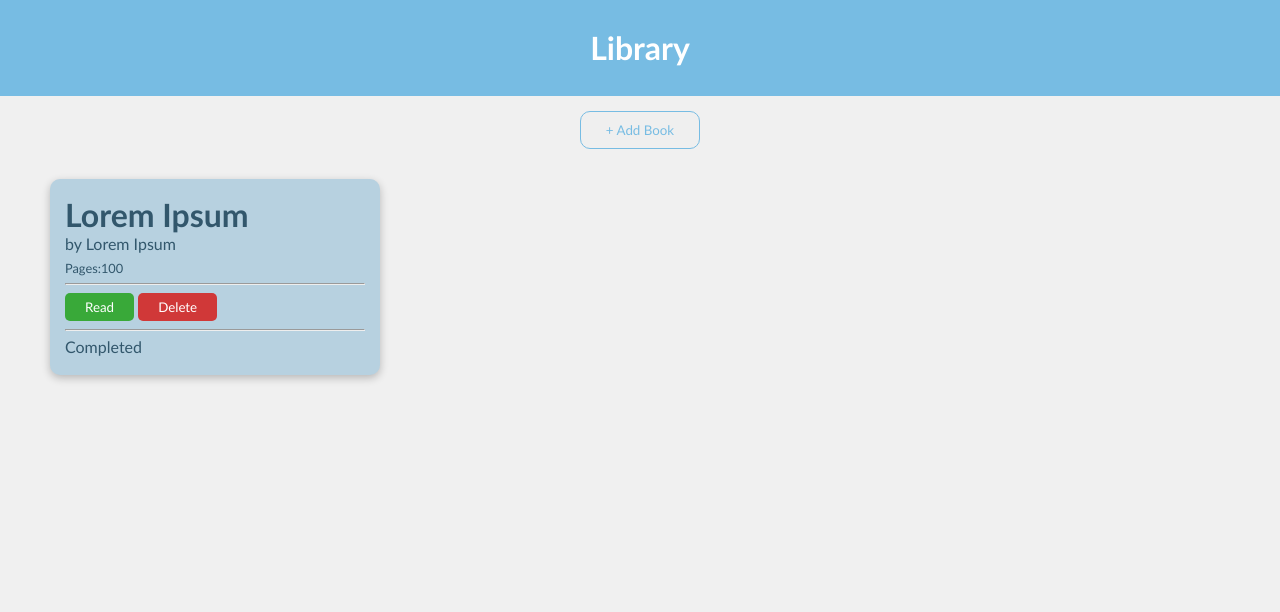
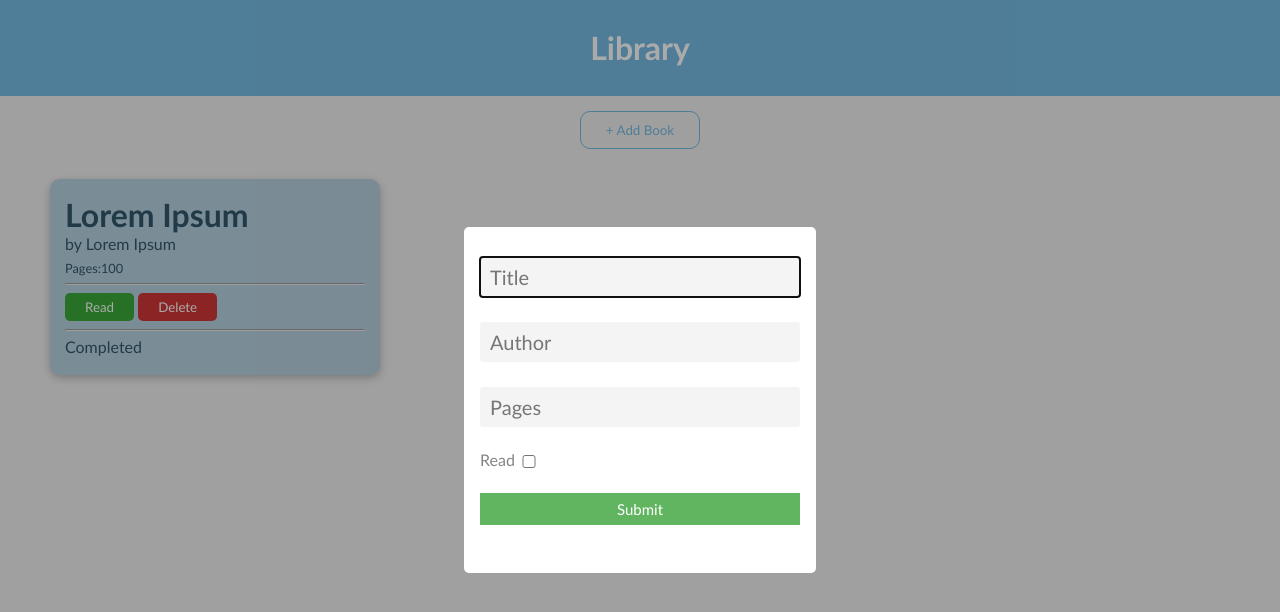
Before and after one commit to LucasCelestino/Library, a plain HTML site: page index.html in a window 1280 px wide. Both pictures are taken after a click on the button "+ Add Book". Drawn offline with Linux system fonts and the light colour scheme.

Commit message:
modal popup

```diff
--- a/assets/css/main.css
+++ b/assets/css/main.css
@@ -107,3 +107,74 @@ body
     background-color: rgb(208, 56, 56);
     color: #FFF;
 }
+
+dialog::backdrop
+{
+    background-color: rgba(0, 0, 0, 0.334);
+}
+
+dialog
+{
+    border-radius: 5px;
+    border: none;
+    width: 320px;
+    height: 300px;
+    padding-top: 30px !important;
+}
+
+dialog form .form-group input
+{
+    width: calc(100% - 20px);
+    margin-bottom: 25px;
+    border-radius: 3px;
+    font-size: 20px;
+    padding: 8px 10px;
+    border: none;
+    background-color: #f4f4f4;
+}
+
+.btn-submit
+{
+    width: 100%;
+    border: none;
+    background-color: rgb(97, 181, 97);
+    color: #FFF;
+    font-size: 15px;
+    padding: 7px 0;
+}
+
+
+
+/* .dialog-form
+{
+    width:calc(100% - 100px);
+    top: 0;
+    height: calc(100% - 50px);
+    border: none;
+    display: flex;
+    justify-content: center;
+    align-items: center;
+    background-color: transparent;
+}
+
+.dialog-form form
+{
+    width: 320px;
+    background-color: blue;
+    height: 500px;
+    padding: 10px 20px;
+}
+
+.dialog-form form input
+{
+    width: 100%;
+    margin-bottom: 20px;
+}
+
+.fade-item
+{
+    background-color: rgba(123, 123, 123, 0.418);
+    width: 100%;
+    height: 100%;
+    position: absolute;
+} */
--- /dev/null
+++ b/assets/js/main.js
@@ -0,0 +1,7 @@
+const button = document.querySelector('.add-book-button');
+const submitButton = document.querySelector('.btn-submit');
+const modal = document.querySelector('dialog');
+
+button.addEventListener('click', () => {
+    modal.showModal();
+})
--- a/index.html
+++ b/index.html
@@ -8,6 +8,8 @@
     <link rel="stylesheet" href="assets/css/reset.css">
 </head>
 <body>
+    <!-- <div class="fade"> -->
+        <!-- <div class="fade-item"></div> -->
         <header class="header">
             <h1 class="logo">Library</h1>
         </header>
@@ -26,5 +28,25 @@
                 <p class="completed">Completed</p>
             </article>
         </section>
+    <!-- </div> -->
+    <dialog>
+        <form method="dialog">
+          <div class="form-group">
+            <input type="text" name="title" id="title" placeholder="Title">
+          </div>
+          <div class="form-group">
+            <input type="text" name="author" id="author" placeholder="Author">
+          </div>
+          <div class="form-group">
+            <input type="number" name="pages" id="pages" placeholder="Pages">
+          </div>
+          <div class="form-group" style="display: flex">
+            <p style="color: #848484;">Read</p>
+            <input type="checkbox" name="read" id="read" style="width: 20px;">
+          </div>
+          <button class="btn-submit">Submit</button>
+        </form>
+      </dialog>
+      <script src="assets/js/main.js"></script>
 </body>
 </html>
```
Lines whose indentation alone changed are shown as unchanged.
